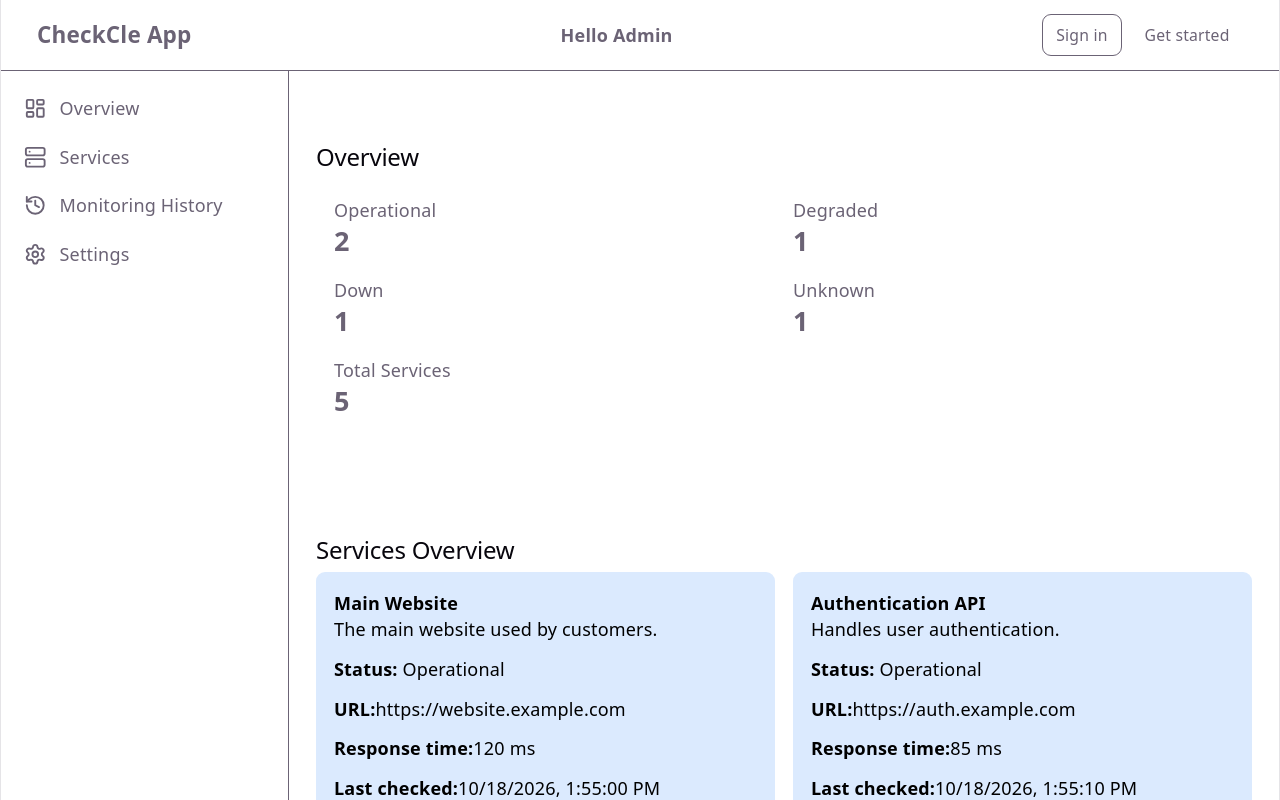
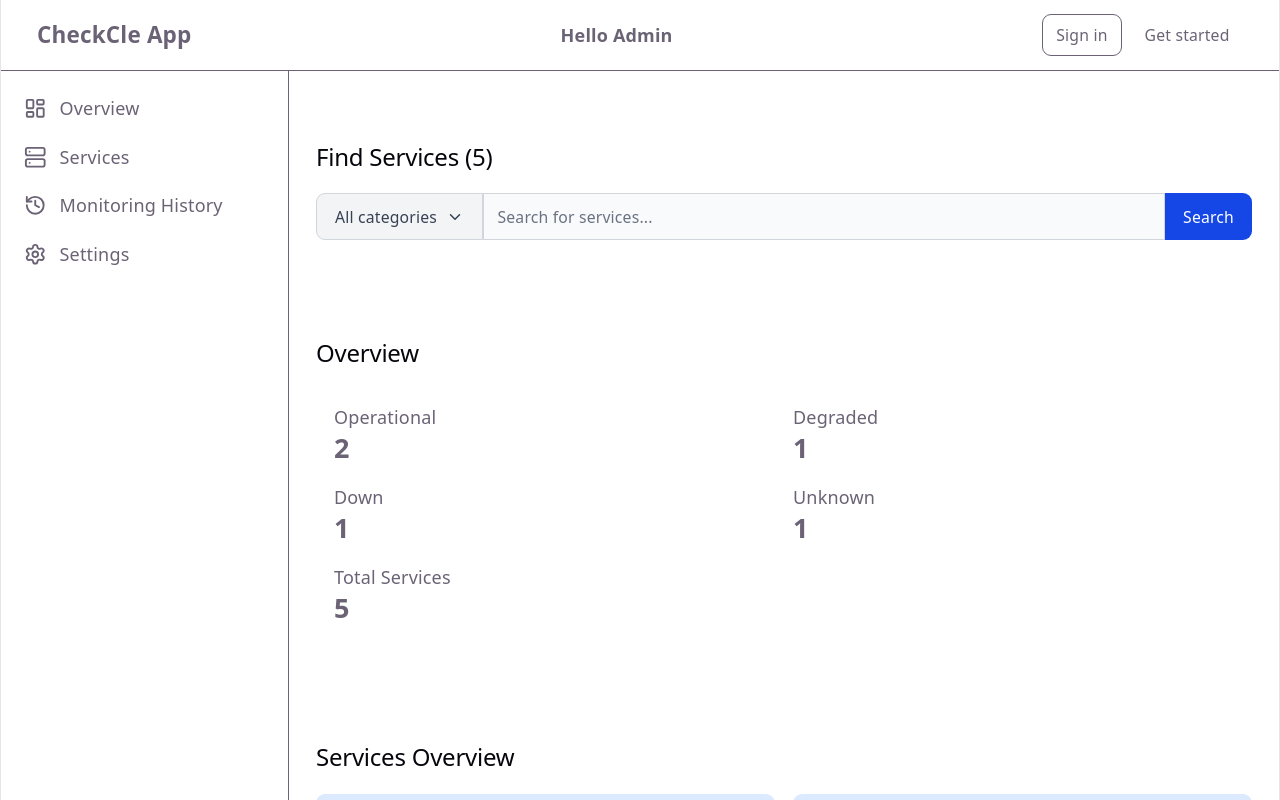
Before and after one commit to amirhatam/service-health-dashboard, a React (Vite) app: page / in a window 1280 px wide. Shown: the top 800 px of the page. Built offline with nearby package versions, Linux system fonts and the light colour scheme.

Commit message:
Added ServiceFilters

```diff
--- a/src/App.tsx
+++ b/src/App.tsx
@@ -5,6 +5,7 @@ import Sidebar from "./components/Sidebar";
 import Footer from "./components/Footer";
 import SummaryCards from "./components/SummaryCards";
 import ServiceList from "./components/ServiceList";
+import ServiceFilters from "./components/ServiceFilters";
 
 function App() {
   return (
@@ -14,6 +15,8 @@ function App() {
       <div className="flex flex-1 flex-col md:flex-row">
         <Sidebar />
         <main className="flex-1 min-w-0">
+          <ServiceFilters services={mockServices} />
+
           <SummaryCards services={mockServices} />
           <ServiceList services={mockServices} />
         </main>
--- /dev/null
+++ b/src/components/ServiceFilters.tsx
@@ -0,0 +1,118 @@
+import { useState } from "react";
+import type { Service } from "../types/service";
+
+interface ServiceFiltersProps {
+  services: Service[];
+}
+
+const categories = ["All categories", "Shopping", "Images", "News", "Finance"];
+
+function ServiceFilters({ services }: ServiceFiltersProps) {
+  const [isOpen, setIsOpen] = useState(false);
+  const [selectedCategory, setSelectedCategory] = useState("All categories");
+  const [searchTerm, setSearchTerm] = useState("");
+
+  function handleCategorySelect(category: string) {
+    setSelectedCategory(category);
+    setIsOpen(false);
+  }
+
+  function handleSearch(event: React.FormEvent<HTMLFormElement>) {
+    event.preventDefault();
+
+    console.log({
+      category: selectedCategory,
+      search: searchTerm,
+    });
+  }
+
+  return (
+    <section className="my-10 w-full p-6">
+      <h2 className="mb-5 text-2xl font-bold">
+        Find Services ({services.length})
+      </h2>
+
+      <form onSubmit={handleSearch}>
+        <div className="flex w-full">
+          {/* Dropdown */}
+          <div className="relative shrink-0">
+            <button
+              id="dropdown-button"
+              type="button"
+              aria-expanded={isOpen}
+              aria-haspopup="true"
+              aria-controls="category-dropdown"
+              onClick={() => setIsOpen((prev) => !prev)}
+              className="inline-flex h-full items-center gap-2 rounded-s-lg border border-gray-300 bg-gray-100 px-4 py-2.5 text-sm font-medium text-gray-700 hover:bg-gray-200 focus:outline-none focus:ring-2 focus:ring-blue-500"
+            >
+              {selectedCategory}
+
+              <svg
+                className={`h-4 w-4 transition-transform ${
+                  isOpen ? "rotate-180" : ""
+                }`}
+                aria-hidden="true"
+                viewBox="0 0 24 24"
+                fill="none"
+              >
+                <path
+                  d="m6 9 6 6 6-6"
+                  stroke="currentColor"
+                  strokeWidth="2"
+                  strokeLinecap="round"
+                  strokeLinejoin="round"
+                />
+              </svg>
+            </button>
+
+            {/* Dropdown menu */}
+            {isOpen && (
+              <div
+                id="category-dropdown"
+                className="absolute left-0 top-full z-50 mt-1 w-44 rounded-lg border border-gray-200 bg-white shadow-lg"
+              >
+                <ul className="py-2 text-sm text-gray-700">
+                  {categories.map((category) => (
+                    <li key={category}>
+                      <button
+                        type="button"
+                        onClick={() => handleCategorySelect(category)}
+                        className={`block w-full px-4 py-2 text-left hover:bg-gray-100 ${
+                          selectedCategory === category
+                            ? "bg-gray-100 font-semibold"
+                            : ""
+                        }`}
+                      >
+                        {category}
+                      </button>
+                    </li>
+                  ))}
+                </ul>
+              </div>
+            )}
+          </div>
+
+          {/* Search input */}
+          <input
+            type="search"
+            id="search-dropdown"
+            value={searchTerm}
+            onChange={(event) => setSearchTerm(event.target.value)}
+            className="min-w-0 flex-1 border border-gray-300 bg-gray-50 px-3 py-2.5 text-sm text-gray-900 placeholder-gray-500 focus:z-10 focus:border-blue-500 focus:outline-none focus:ring-2 focus:ring-blue-500"
+            placeholder="Search for services..."
+          />
+
+          {/* Search button */}
+          <button
+            type="submit"
+            className="rounded-e-lg bg-blue-700 px-4 py-2.5 text-sm font-medium text-white hover:bg-blue-800 focus:outline-none focus:ring-2 focus:ring-blue-500"
+          >
+            Search
+          </button>
+        </div>
+      </form>
+    </section>
+  );
+}
+
+export default ServiceFilters;
--- a/src/index.css
+++ b/src/index.css
@@ -86,7 +86,7 @@ h2 {
   font-size: 24px;
   line-height: 118%;
   letter-spacing: -0.24px;
-  margin: 0 0 8px;
+  /* margin: 0 0 8px; */
   @media (max-width: 1024px) {
     font-size: 20px;
   }
```
